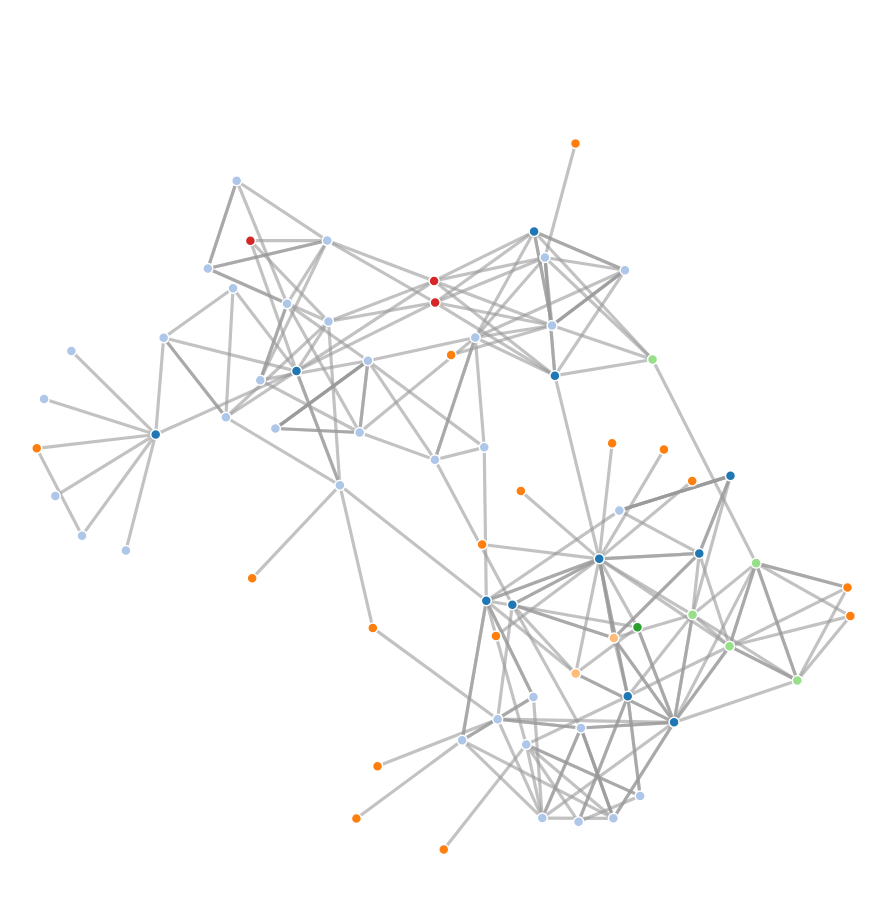
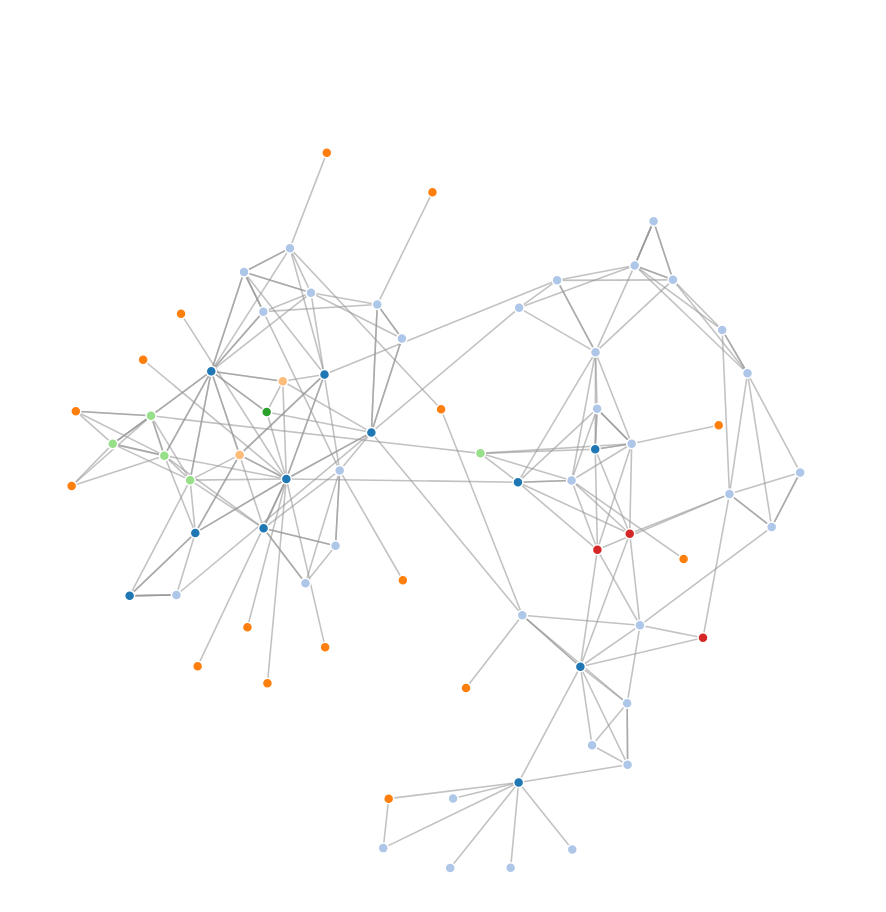
Before and after one commit to fuzzyfox/make-connections, a website: page example/index.html in a window 1280 px wide. Shown: the whole page, without its empty margins (81-967 px from the left). Drawn offline with nearby package versions, Linux system fonts and the light colour scheme.

Commit message:
better node distrobution

```diff
--- a/app.js
+++ b/app.js
@@ -27,7 +27,6 @@ var getLinks = function(make, done){
 			Array.prototype.slice.call(document.links).forEach(function(e, i, a){
 				if(/(.+)\.makes\.org/.test(e.href)){
 					tmp.push(e.href);
-					// console.log('href', e.href);
 				}
 			});
 
@@ -91,8 +90,8 @@ var getMakeLinks = function(url, target, done){
 					url: url
 				});
 
-				console.log('getting links for ', kit[0]);
-				getLinks(kit[0]/*, target*/, done);
+				console.log('getting links for ', kit[0].url);
+				getLinks(kit[0], done);
 			}
 		});
 	}
--- a/example/index.html
+++ b/example/index.html
@@ -22,17 +22,19 @@ var width = 1000,
 
 var color = d3.scale.category20();
 
-var force = d3.layout.force()
-    .charge(-360)
-    .linkDistance(100)
-    .size([width, height]);
+var force = d3.layout.force();
 
 var svg = d3.select("body").append("svg")
     .attr("width", width)
     .attr("height", height);
 
 d3.json("example.json", function(error, graph) {
+  var k = Math.sqrt(graph.nodes.length / (width * height));
+
   force
+      .charge(-20 / k)
+      .gravity(100 * k)
+      .size([width, height])
       .nodes(graph.nodes)
       .links(graph.links)
       .start();
@@ -41,7 +43,7 @@ d3.json("example.json", function(error, graph) {
       .data(graph.links)
     .enter().append("line")
       .attr("class", "link")
-      .style("stroke-width", function(d) { return Math.sqrt(d.value); });
+      .style("stroke-width", function(d) { return Math.sqrt(d.value) / 2; });
 
   var node = svg.selectAll(".node")
       .data(graph.nodes)
```
Also changed, not shown: 1 other file.
